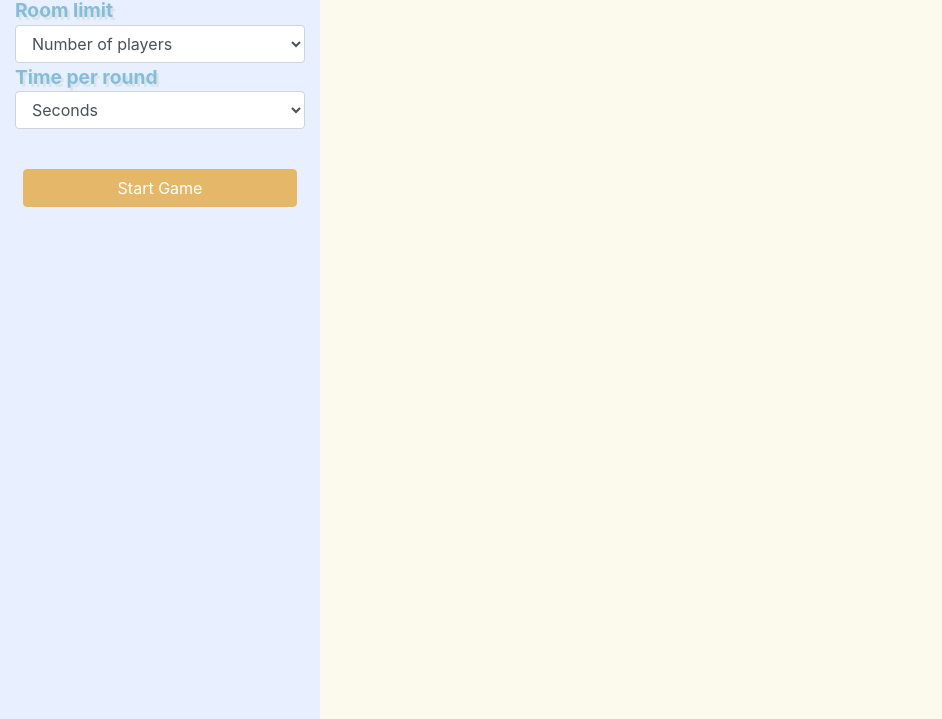
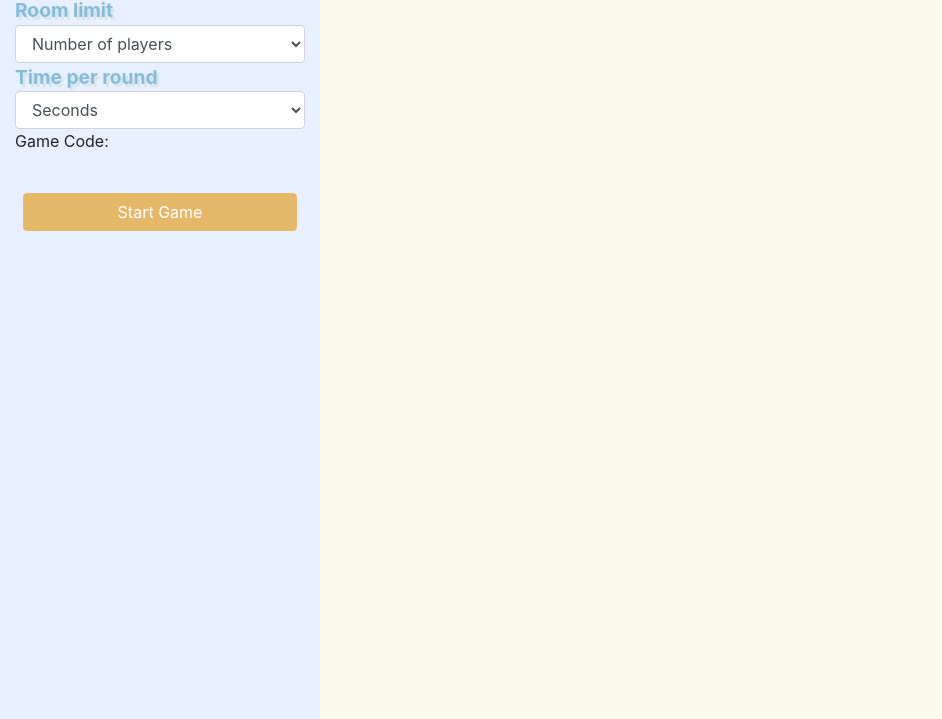
Before and after one commit to chriscsq/Telestrations, a website: page game/lobby/lobby.html in a window 1280 px wide. Shown: the part 81-800 px from the top of the page, without its empty margins (0-942 px from the left). Drawn offline with nearby package versions, Linux system fonts and the light colour scheme.

Commit message:
Added game code again

```diff
--- a/game/lobby/lobby.html
+++ b/game/lobby/lobby.html
@@ -31,10 +31,11 @@
                     </div>
 
                     <div></div>
+                    <span id="#game-code">Game Code: </span>
+
                     <center>
                         <input value="Start Game" id="start-button" class="btn btn-primary" onclick="validateForm();"/>
                     </center>
-
                 </form>
             </div>
 
```
